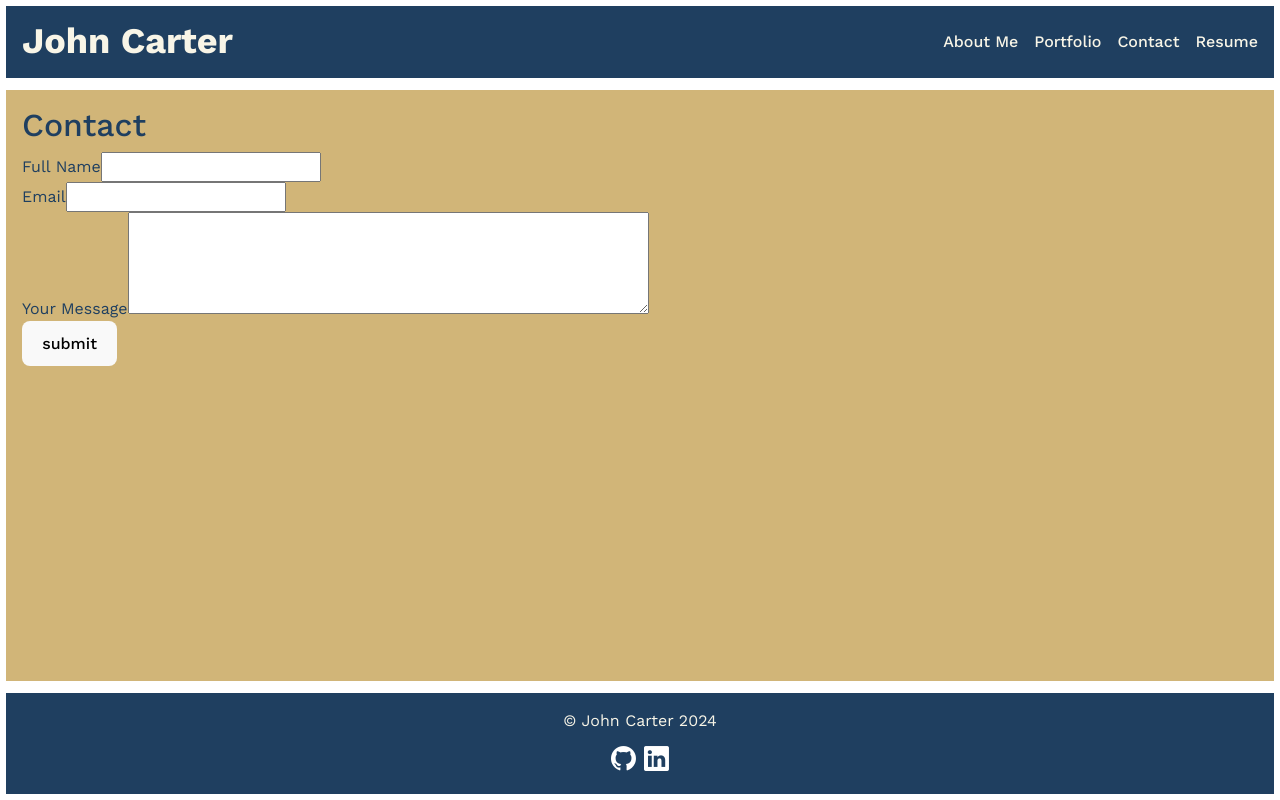
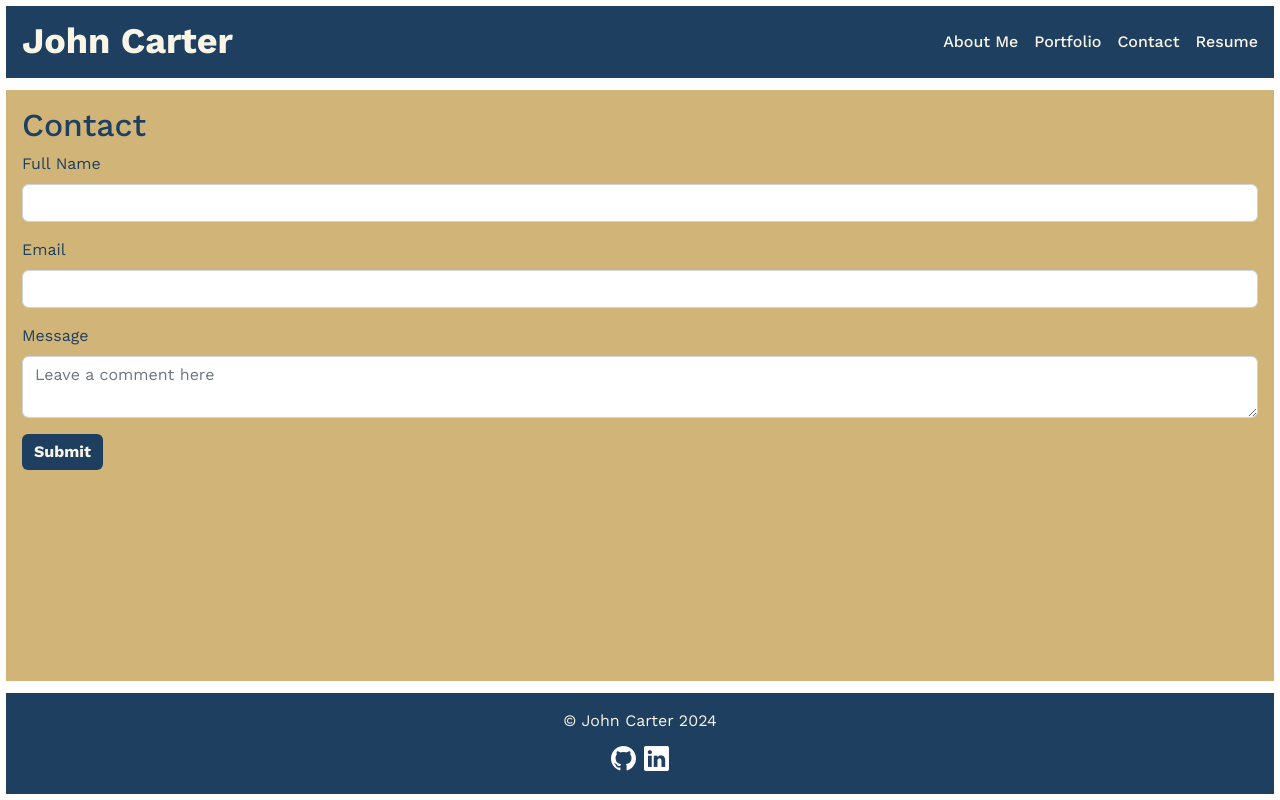
Before and after one commit to jcjohncarter3/React-Portfolio, a React (Vite) app: page /contact in a window 1280 px wide. Built offline with nearby package versions, Linux system fonts and the light colour scheme.

Commit message:
fixed frontend on contact

```diff
--- a/src/App.css
+++ b/src/App.css
@@ -93,6 +93,16 @@ header .main-nav a {
   color: var(--primary-color);
   font-size: 1.56rem;
 }
+.project-card img {
+  /* filter: grayscale(100%) invert(10%) sepia(8%) saturate(350%)
+    hue-rotate(351deg) brightness(105%) contrast(95%); */
+  filter: sepia(1) hue-rotate(170deg) saturate(95%);
+  /* filter: sepia(100%) hue-rotate(190deg) saturate(500%); */
+  border: 2px solid #496175;
+}
+.project-card img:hover {
+  filter: none;
+}
 .project-card .info {
   flex-direction: column;
   display: flex;
@@ -125,6 +135,12 @@ header .main-nav a {
   }
 }
 
+.btn-primary {
+  background: var( --primary-color);
+  color: var(--color-cosmic-latte);
+  font-weight: bold;
+  border: 0 none;
+}
 
 
 
--- a/src/pages/ContactPage.jsx
+++ b/src/pages/ContactPage.jsx
@@ -4,22 +4,20 @@ export default function ContactPage() {
       <div className="page">
         <h2>Contact</h2>
         <form>
-            <div>
-                <label>Full Name</label>
-                <input type="text" id="full_name"/>
-            </div>
-            <div>
-                <label>Email</label>
-                <input type="email" id="email_address"/>
-            </div>
-            <div>
-                <label>Your Message</label>
-               <textarea id="w3review" name="w3review" rows="4" cols="50"></textarea>
-            </div>
-            <div>
-                <button type="submit">submit</button>
-            </div>
-
+          <div className="mb-3">
+            <label htmlFor="exampleInputEmail1" className="form-label">Full Name</label>
+            <input type="text" className="form-control" id="exampleInputEmail1" aria-describedby="emailHelp"/>
+            {/* <div id="emailHelp" className="form-text">We'll never share your email with anyone else.</div> */}
+          </div>
+          <div className="mb-3">
+            <label htmlFor="exampleInputPassword1" className="form-label">Email</label>
+            <input type="email" className="form-control" id="exampleInputPassword1"/>
+          </div>
+          <div className="mb-3 ">
+          <label htmlFor="messageField" className="form-label">Message</label>
+          <textarea className="form-control" placeholder="Leave a comment here" id="messageField"></textarea>
+          </div>
+          <button type="submit" className="btn btn-primary">Submit</button>
         </form>
       </div>
     );
```
